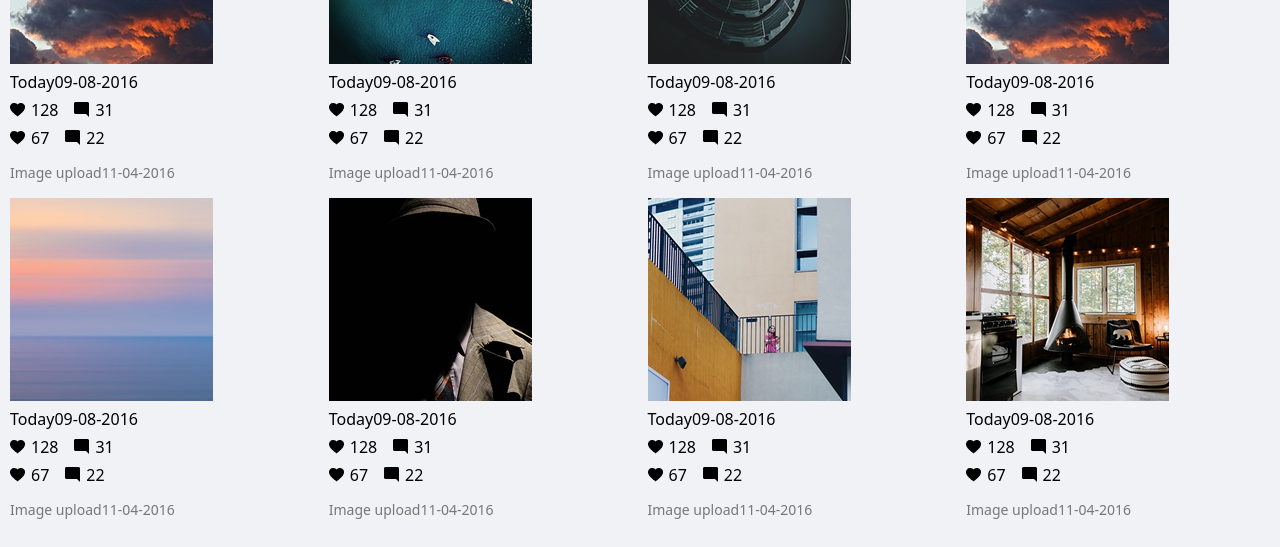
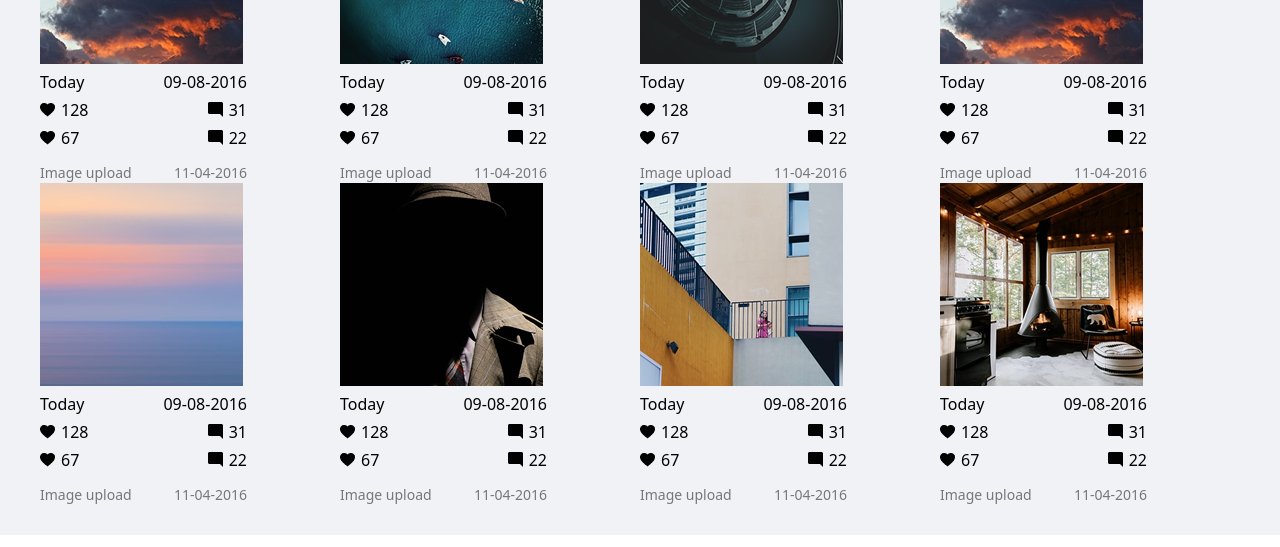
Before and after one commit to Olha36/monblan-project, a React (Vite) app: page / in a window 1280 px wide. Shown: the part 381-928 px from the top of the page. Built offline with nearby package versions, Linux system fonts and the light colour scheme.

Commit message:
fix styles for cards-rows

```diff
--- a/src/css/card.css
+++ b/src/css/card.css
@@ -21,3 +21,12 @@
   font-size: 14px;
   color: #777;
 }
+.card__content {
+  width: 69%;
+}
+.card__header,
+.card__stats,
+.card__stat,
+.card__footer {
+  justify-content: space-between;
+}
--- a/src/css/cards-grid.css
+++ b/src/css/cards-grid.css
@@ -1,6 +1,6 @@
 .cards-grid {
   display: grid;
-  grid-template-columns: repeat(auto-fit, minmax(250px, 1fr));
-  gap: 15px;
+  grid-template-columns: repeat(auto-fit, minmax(290px, 300px));
+  justify-content: center;
   padding: 10px;
 }
--- a/src/css/main.css
+++ b/src/css/main.css
@@ -9,7 +9,7 @@ main {
 }
 
 main {
-  width: 100%;
+  width: 100vw;
   background-color: #f0f2f5;
   padding: 20px 0;
   box-sizing: border-box;
```
